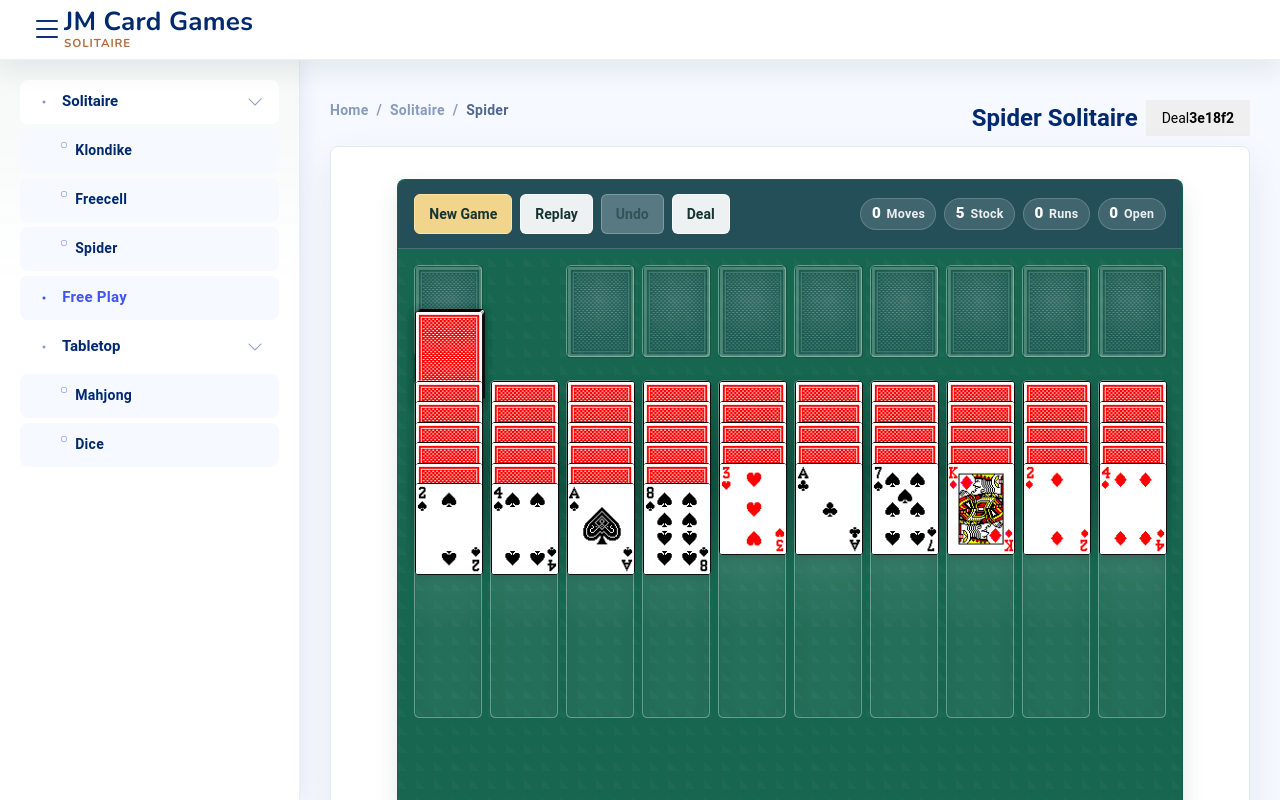
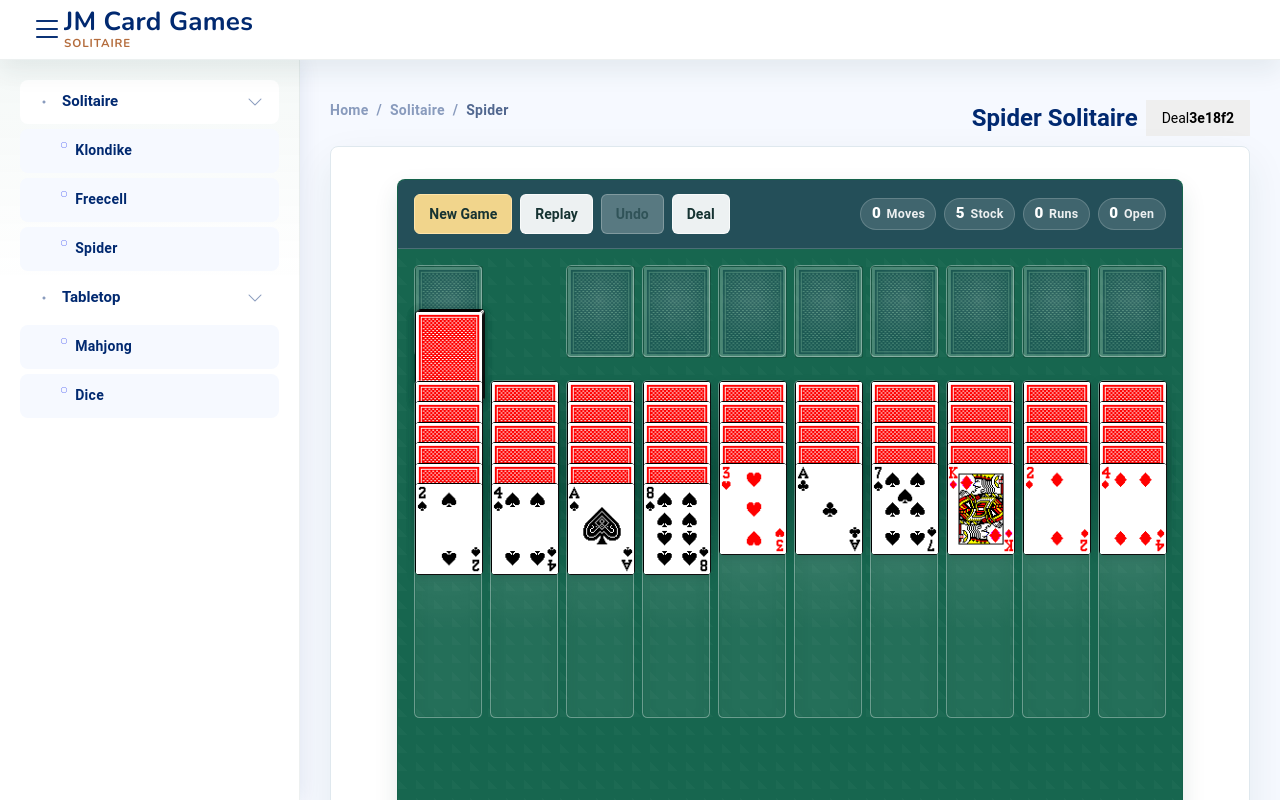
Before and after one commit to pinndulum/ngCardGames, an Angular app: page /games/solitaire/spider in a window 1280 px wide. Shown: the top 800 px of the page. Built offline with nearby package versions, Linux system fonts and the light colour scheme.

Commit message:
side bar

```diff
--- a/src/app/components/layouts/sidebar/sidebar.component.html
+++ b/src/app/components/layouts/sidebar/sidebar.component.html
@@ -12,7 +12,7 @@
                <span>Solitaire</span>
                <i class="bi bi-chevron-down ms-auto"></i>
             </button>
-            <ul id="solitaire-nav" class="nav-content collapse show" data-bs-parent="#sidebar-nav">
+            <ul id="solitaire-nav" class="nav-content collapse show">
                 <li class="nav-item">
                     <a class="nav-link" routerLink="/games/solitaire/klondike" (click)="closeMobileSidebar()">
                         <i class="bi bi-circle"></i>
@@ -34,12 +34,6 @@
             </ul>
         </li>
         <li class="nav-item">
-            <a class="nav-link" routerLink="/games/freeplay" (click)="closeMobileSidebar()">
-                <i class="bi bi-dot"></i>
-                <span>Free Play</span>
-            </a>
-        </li>
-        <li class="nav-item">
             <button
                 type="button"
                 class="nav-link collapsed"
@@ -51,7 +45,7 @@
                <span>Tabletop</span>
                <i class="bi bi-chevron-down ms-auto"></i>
             </button>
-            <ul id="tabletop-nav" class="nav-content collapse show" data-bs-parent="#sidebar-nav">
+            <ul id="tabletop-nav" class="nav-content collapse show">
                 <li class="nav-item">
                     <a class="nav-link" routerLink="/games/mahjong" (click)="closeMobileSidebar()">
                         <i class="bi bi-circle"></i>
```
Also changed, not shown: 1 other file (tests, documents, lock files or other folders).
